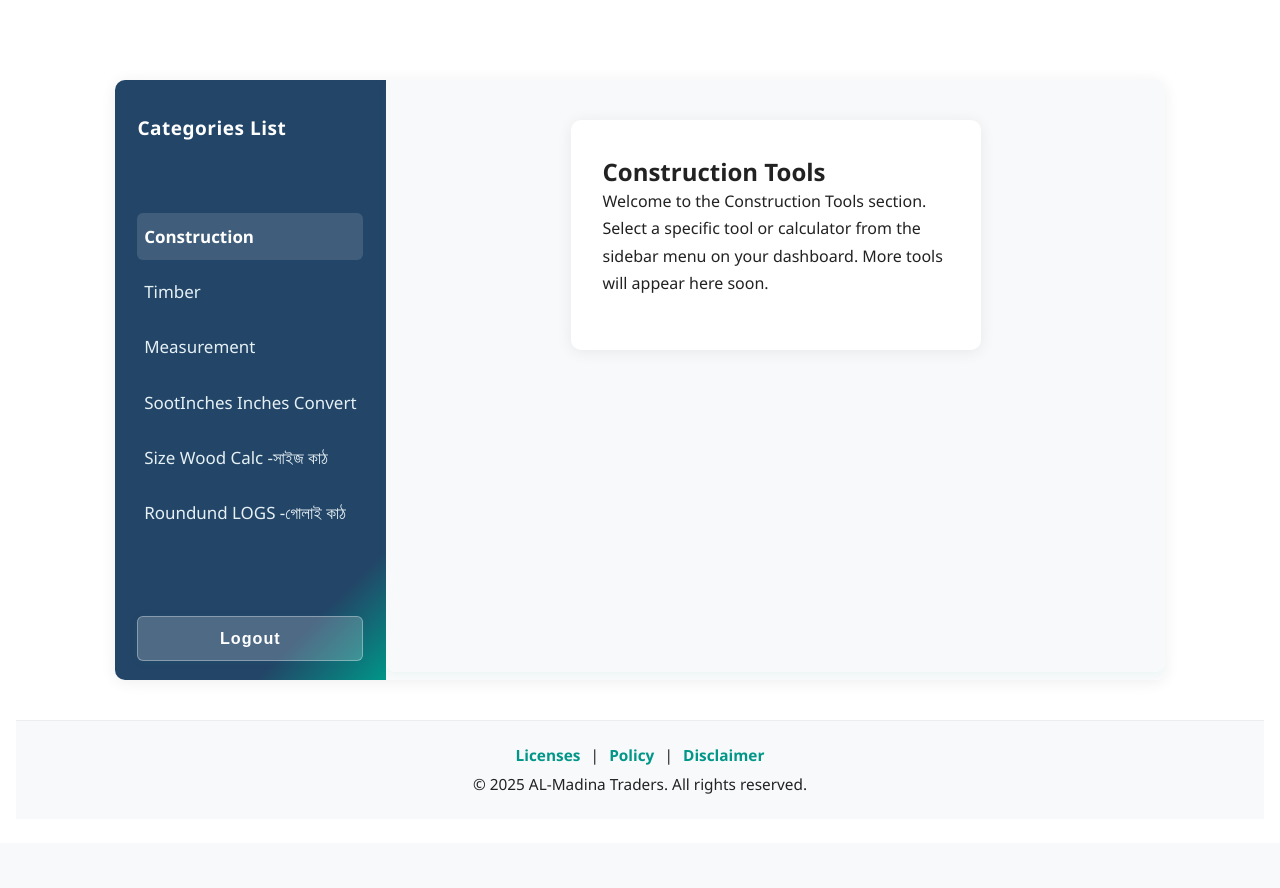
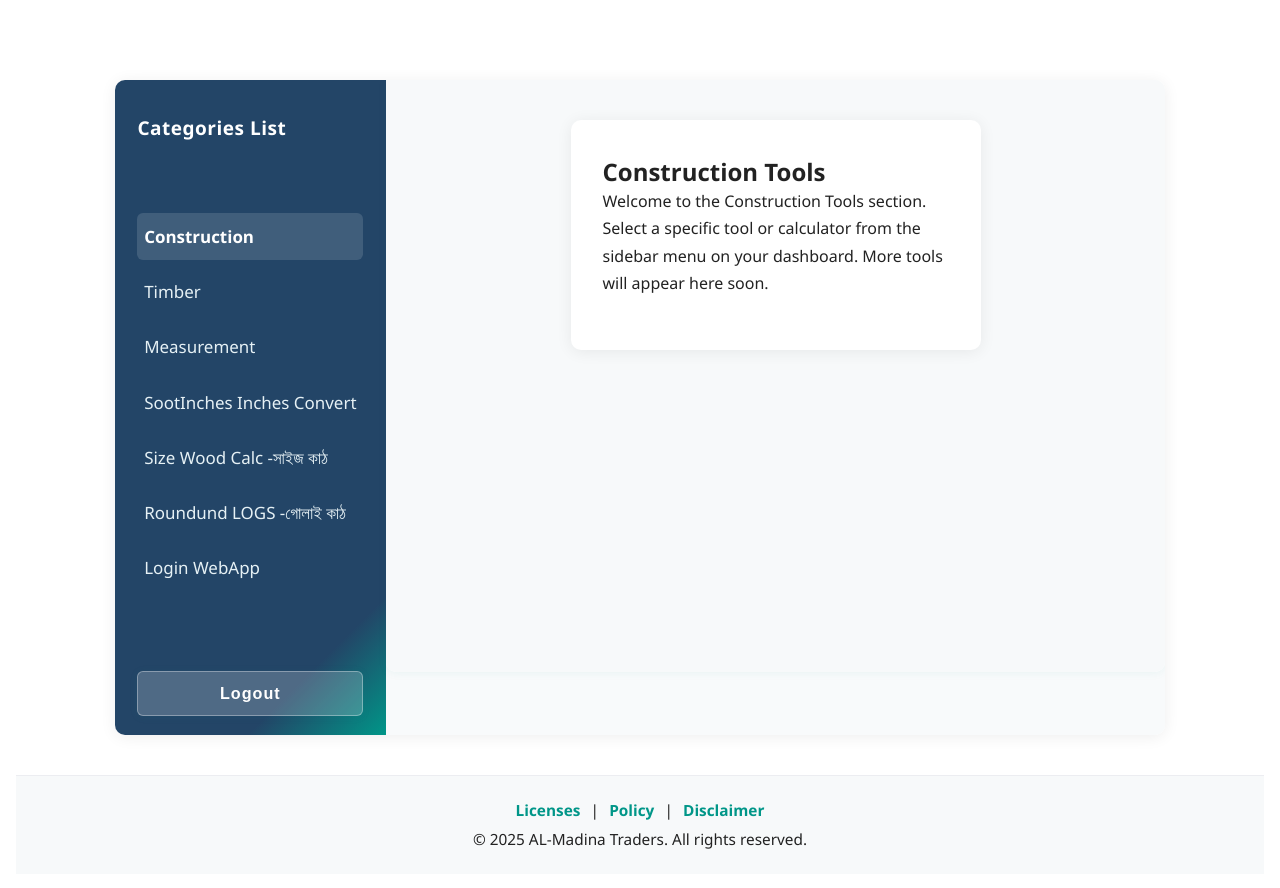
Before and after one commit to itsmilonbro/tools-access, a plain HTML site: page dashboard.html in a window 1280 px wide. Before the commit the page ends 843 px from the top, so only its background shows below. Drawn offline with Linux system fonts and the light colour scheme; sample sign-in values are in the browser's storage.

Commit message:
Update dashboard.html

```diff
--- a/dashboard.html
+++ b/dashboard.html
@@ -19,6 +19,7 @@
           <li id="nav-soot-to-mm-to-inch-convert" onclick="loadTool('soot-to-mm-to-inch-convert.html', this)">SootInches Inches Convert</li>
           <li id="nav-Size-Wood-Calculation" onclick="loadTool('Size-Wood-Calculation.html', this)">Size Wood Calc -সাইজ কাঠ</li>
           <li id="nav-round-logs-measurement" onclick="loadTool('round-logs-measurement.html',this)">Roundund LOGS -গোলাই কাঠ</li>
+          <li id="nav-index-login" onclick="loadTool('index-login.html',this)">Login WebApp</li>
         </ul>
       </nav>
       <button id="logoutBtn" onclick="logout()">Logout</button>
```
